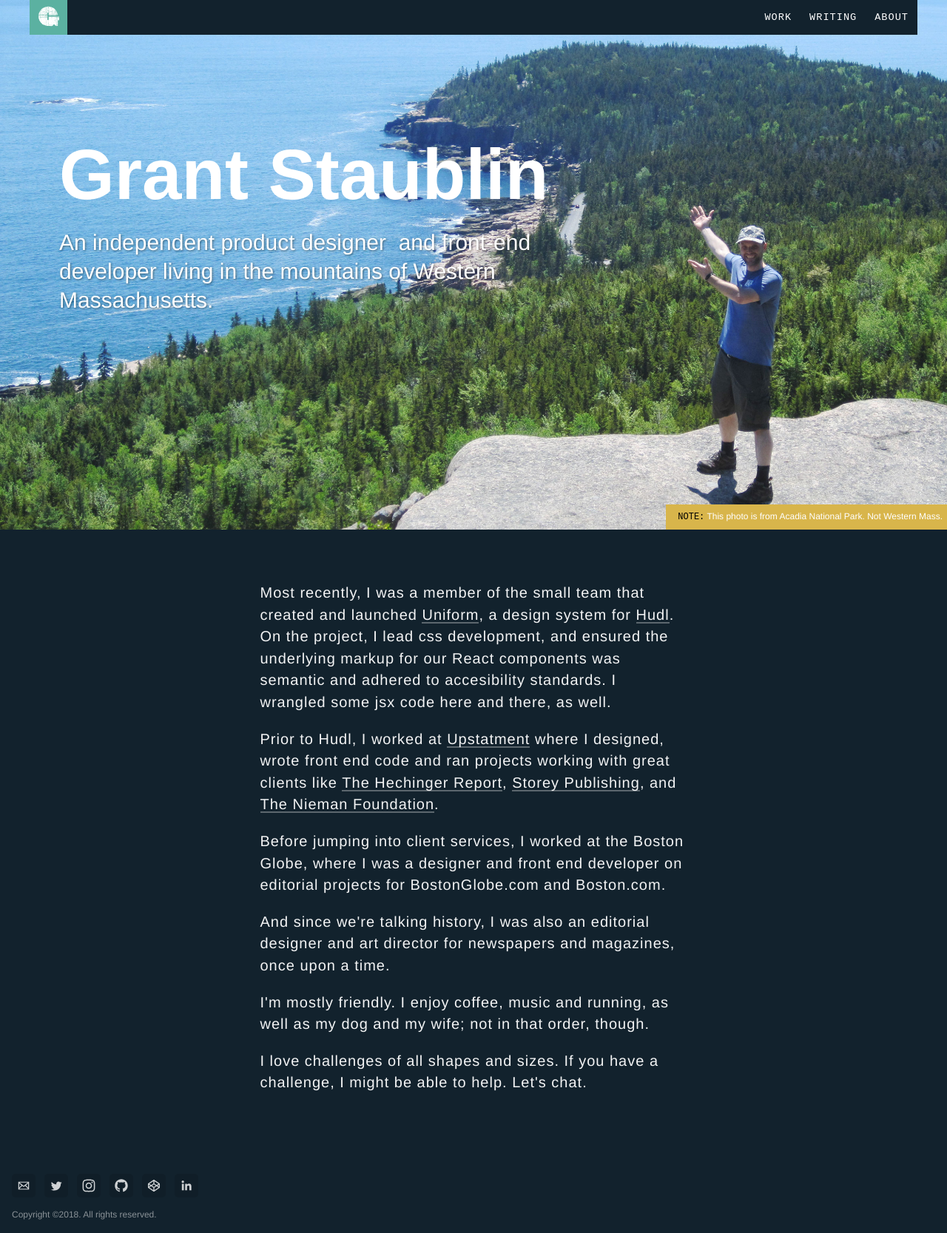
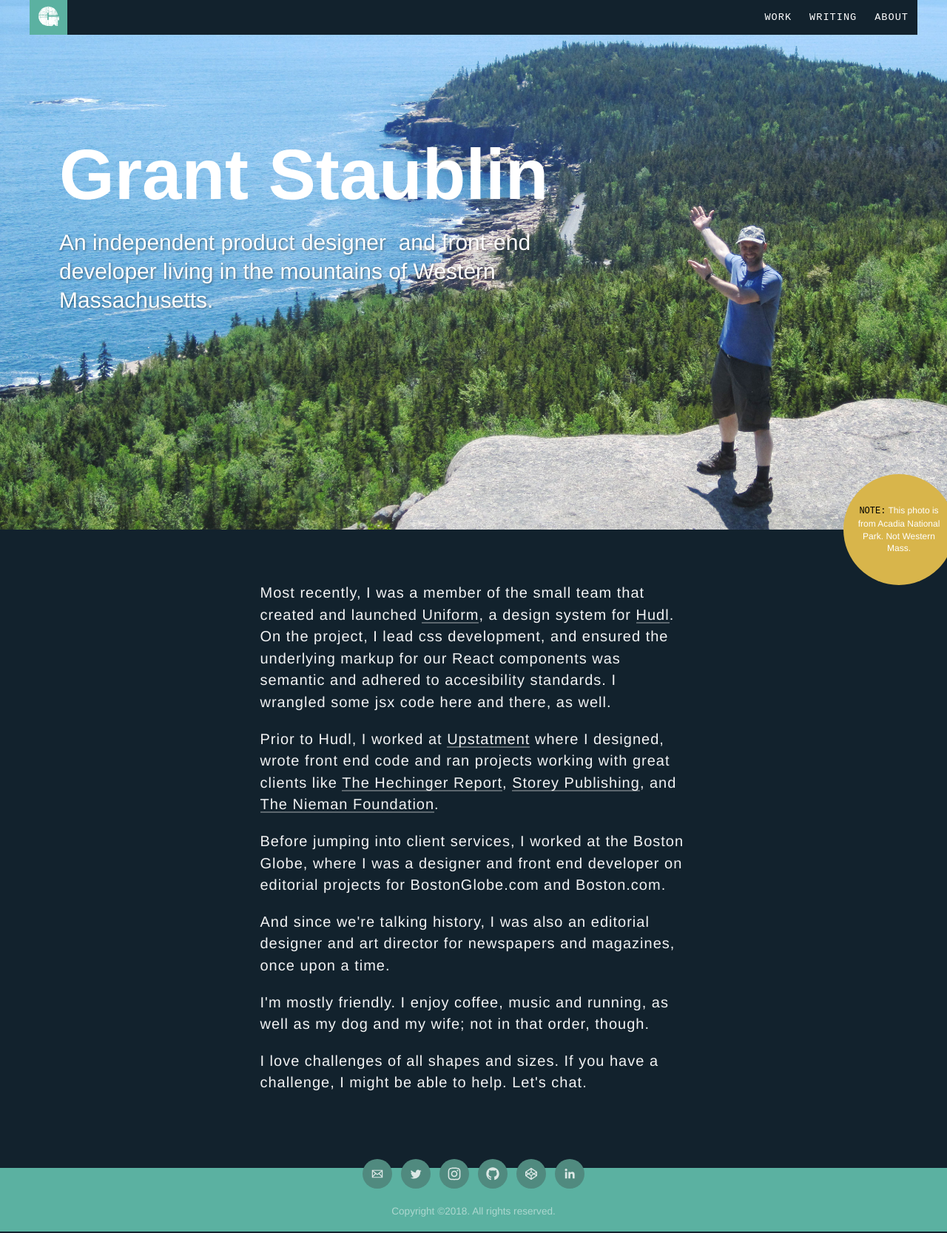
Before and after one commit to gcstaublin/gcstaublin.github.io, a Jekyll site: the page built from index.html, in a window 1280 px wide. Shown: the whole page at 74% size. Built offline with Jekyll 4.4.1, drawn with Linux system fonts in a browser that asks for light colours; nearby versions of some CDN libraries; the list of posts is cut into pages by our own code.

Commit message:
Theme color work

```diff
--- a/static/scss/_footer.scss
+++ b/static/scss/_footer.scss
@@ -8,16 +8,21 @@
 
 footer {
   margin-top: auto;
+  // margin-top: $space-three;
   padding: $space-one-half 0;
+  padding-top: 0;
   padding-bottom: $space-quarter;
   font-size: $size-one;
   line-height: 1.425;
+  text-align: center;
+  background-color: var(--footer-background-color);
 }
 
 
 .footer__module {
   @extend %page__module;
-  padding-top: $space-four;
+  // padding-top: $space-four;
+  padding-top: 0;
 }
 
 
@@ -26,9 +31,10 @@
 
 .footer__text--copyright {
   color: var(--footer-text-color);
-  margin-top: $space-half;
-  font-size: $size-three-fourths;
+  margin-top: $space-eighth;
+  font-size: 0.85rem;
   letter-spacing: 0;
+  font-weight: 400;
 }
 
 
@@ -39,6 +45,8 @@
   padding: 0;
   list-style: none;
   text-align: center;
+  position: relative;
+  top: -$space-three-fourths;
 }
 
 
@@ -61,10 +69,13 @@
   // border-color: var(--footer-link-border);
   color: var(--footer-link-color);
   border-radius: 5px;
+  border-radius: 50%;
   line-height: 0;
   transition: background-color 0.25s linear;
 
   &:hover {
     background-color: var(--footer-link-bg-hover);
   }
+
+  @include bp(600px) { padding: $space-half; }
 }
--- a/static/scss/_homepage.scss
+++ b/static/scss/_homepage.scss
@@ -79,7 +79,7 @@
   background-image: url('/static/img/grant_hp_hero.jpg');
   background-size: cover;
   // background-position: 70% 75%;
-  background-position: 70% 100%;
+  background-position: 70% 98%;
   transition: 0.2s ease;
 
   // @include bp(450px) { top: -51px; }
@@ -103,12 +103,20 @@
   // border-radius: 50%;
   transition: 0.2s ease;
   // right: calc(100% - 140px);
-  bottom: -75px;
+  // bottom: -75px;
   bottom: 0;
 
   @include bp(600px) { display: flex; }
 
-  @include bp(960px) { right: calc(0 - 10px); }
+  // @include bp(960px) { right: calc(0 - 10px); }
+
+  @include bp(960px) {
+    bottom: -75px;
+    width: 150px;
+    height: 150px;
+    border-radius: 50%;
+    right: calc(0 - 10px);
+  }
 }
 
 
--- a/static/scss/_logo.scss
+++ b/static/scss/_logo.scss
@@ -21,6 +21,15 @@
 .theme--dark-night {
   // --logo-color-background: #D8B54B;
   --logo-color-background: #5BB1A1;
+}
+
+.theme--sky-blue {
+  --logo-color-background: #2f90da;
+}
+
+
+.theme--silver-fox {
+  --logo-color-background: #667786;
 }
 
 
--- a/static/scss/_universal.scss
+++ b/static/scss/_universal.scss
@@ -50,6 +50,8 @@
   overflow: hidden;
 }
 
+#content { margin-bottom: 80px; }
+
 
 
 
--- a/static/scss/_variables.scss
+++ b/static/scss/_variables.scss
@@ -197,21 +197,38 @@
 // Footer Color
 // --------------------------------------------
 :root {
-  --footer-link-bg:       rgba($bg-fallback, 0.3);
-  --footer-link-border:   rgba($bg-fallback, 0.15);
+  // --footer-link-bg:       rgba($bg-fallback, 0.3);
+  --footer-link-bg:       #12222d;
+  --footer-link-bg: #508a7f;
+  // --footer-link-border:   rgba($bg-fallback, 0.15);
   --footer-link-bg-hover: $bg-fallback;
   --footer-link-color:    rgba(255, 255, 255, 1);
-  --footer-text-color:    rgba(0, 0, 0, 0.5);
+  // --footer-text-color:    rgba(0, 0, 0, 0.5);
+  --footer-text-color: #fff;
+  --footer-background-color: #5BB1A1;
 }
 
 
 .theme--dark-night {
-  --footer-link-bg:       rgba(0, 0, 0, 0.1);
-  --footer-link-border:   rgba(0, 0, 0, 0.125);
+  // --footer-link-bg:       rgba(0, 0, 0, 0.1);
+  // --footer-link-border:   rgba(0, 0, 0, 0.125);
   --footer-link-bg-hover: $bg-fallback;
   --footer-link-color:    rgba(255, 255, 255, 0.8);
   --footer-text-color:    rgba(255, 255, 255, 0.5);
 }
+
+.theme--sky-blue {
+  --footer-background-color: #2f90da;
+  --footer-link-bg: #2f83c3;
+}
+
+
+.theme--silver-fox {
+  --footer-background-color: #667786;
+  --footer-link-bg: #4d5c69;
+}
+
+
 
 
 
@@ -264,11 +281,13 @@
 
 
 .theme--silver-fox {
-  --color-logo: #8496a5;
+  // --color-logo: #8496a5;
+  --color-logo: #fff;
 }
 
 .theme--sky-blue {
-  --color-logo: #5baeec;
+  // --color-logo: #5baeec;
+  --color-logo: #fff;
 }
 
 
```
Also changed, not shown: static/css/screen.css, 1 other file.
